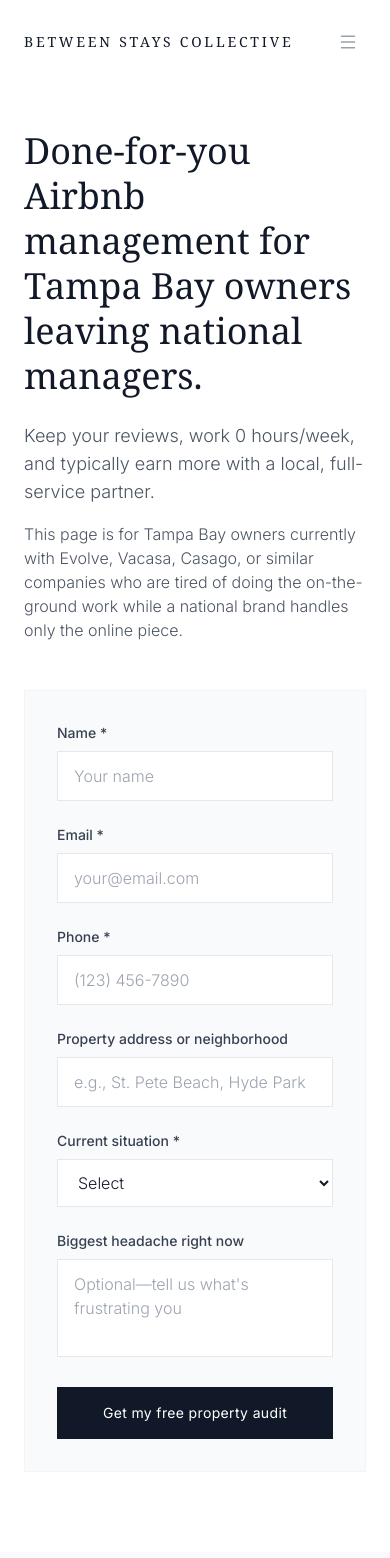
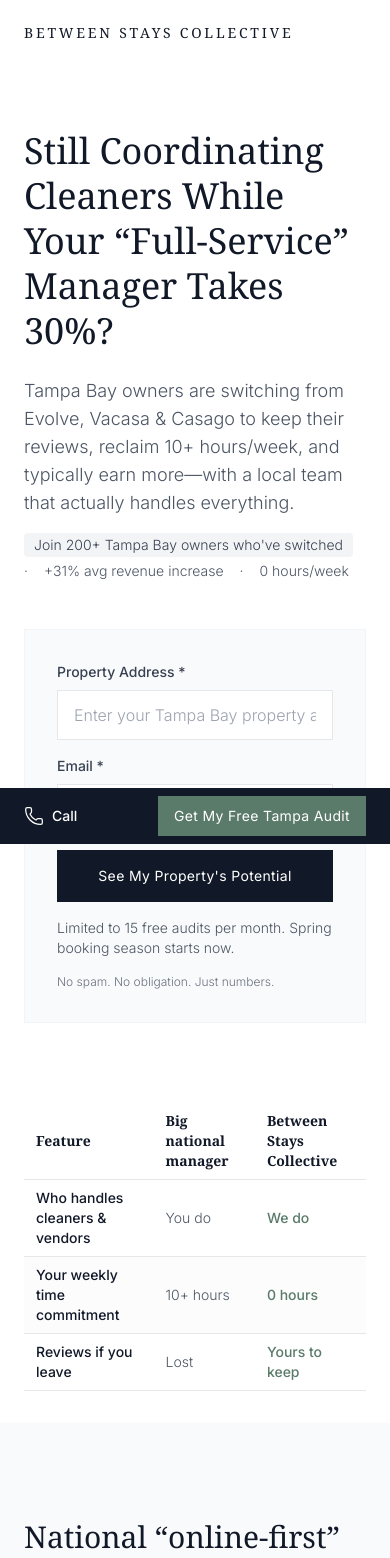
Before and after one commit to mattryanhill-create/betweenstayscollective, a React (Vite) app: page /owners/tampa-audit in a window 390 px wide. Shown: the top 1558 px of the page. Built offline with nearby package versions, Linux system fonts and the light colour scheme.

Commit message:
Update owner LP with 2026 paid landing page best practices

```diff
--- a/src/App.tsx
+++ b/src/App.tsx
@@ -40,14 +40,17 @@ function RouteHandler() {
   return null;
 }
 
-function App() {
+const TAMPA_AUDIT_PATHS = ['/owners/tampa-audit', '/owners/tampa-audit/thanks'];
+
+function AppLayout() {
+  const location = useLocation();
+  const hideNavFooter = TAMPA_AUDIT_PATHS.some((p) => location.pathname === p || location.pathname.startsWith(p + '/'));
+
   return (
-    <Router>
-      <RouteHandler />
-      <div className="min-h-screen bg-white flex flex-col">
-        <Navigation />
-        <main className="flex-1">
-          <Routes>
+    <div className="min-h-screen bg-white flex flex-col">
+      {!hideNavFooter && <Navigation />}
+      <main className="flex-1">
+        <Routes>
             <Route path="/" element={<Home />} />
             <Route path="/services" element={<Services />} />
             <Route path="/audit" element={<Audit />} />
@@ -61,8 +64,16 @@ function App() {
             <Route path="/owners/tampa-audit/thanks" element={<TampaAuditThanks />} />
           </Routes>
         </main>
-        <Footer />
+      {!hideNavFooter && <Footer />}
       </div>
+  );
+}
+
+function App() {
+  return (
+    <Router>
+      <RouteHandler />
+      <AppLayout />
     </Router>
   );
 }
--- a/src/pages/owners/TampaAudit.tsx
+++ b/src/pages/owners/TampaAudit.tsx
@@ -1,6 +1,13 @@
 import { useState, useEffect, useRef } from 'react';
 import { useNavigate } from 'react-router-dom';
 import { gsap } from 'gsap';
+import { Phone } from 'lucide-react';
+
+const CONDENSED_ROWS = [
+  { feature: 'Who handles cleaners & vendors', managerValue: 'You do', betweenStaysValue: 'We do' },
+  { feature: 'Your weekly time commitment', managerValue: '10+ hours', betweenStaysValue: '0 hours' },
+  { feature: 'Reviews if you leave', managerValue: 'Lost', betweenStaysValue: 'Yours to keep' },
+];
 
 const COMPARISON_ROWS = [
   { feature: 'Cleaning coordination', managerValue: 'You or your cleaner handle it', betweenStaysValue: 'We schedule, inspect, and coordinate turnovers' },
@@ -37,10 +44,6 @@ const HOW_IT_WORKS_STEPS = [
 
 const FAQ_ITEMS = [
   {
-    q: "I'm with Evolve/Vacasa/Casago—does this apply to me?",
-    a: "Yes. We regularly talk with owners working with national brands like Evolve, Vacasa, Casago, and similar companies. The process is the same: we review your agreement, plan the right notice period, and handle setup so you don't lose your reviews or bookings.",
-  },
-  {
     q: 'Will I lose my reviews if I switch?',
     a: "Our model keeps your listing under your account, not ours. That means your Airbnb or Vrbo reviews stay with you instead of being tied to a manager's profile, so you're not starting from zero when you change partners.",
   },
@@ -64,14 +67,16 @@ function setRobotsMeta(content: string) {
   el.setAttribute('content', content);
 }
 
+declare global {
+  interface Window {
+    gtag?: (...args: unknown[]) => void;
+  }
+}
+
 export default function TampaAudit() {
   const [formData, setFormData] = useState({
-    name: '',
+    propertyAddress: '',
     email: '',
-    phone: '',
-    propertyAddress: '',
-    currentSituation: '',
-    biggestHeadache: '',
   });
   const heroRef = useRef<HTMLDivElement>(null);
   const navigate = useNavigate();
@@ -101,118 +106,127 @@ export default function TampaAudit() {
 
   const handleSubmit = (e: React.FormEvent) => {
     e.preventDefault();
+    if (typeof window.gtag === 'function') {
+      window.gtag('event', 'generate_lead', { page_location: window.location.href });
+    }
     navigate('/owners/tampa-audit/thanks');
   };
 
-  const handleChange = (e: React.ChangeEvent<HTMLInputElement | HTMLTextAreaElement | HTMLSelectElement>) => {
+  const handleChange = (e: React.ChangeEvent<HTMLInputElement>) => {
     setFormData({ ...formData, [e.target.name]: e.target.value });
+  };
+
+  const handleCallClick = () => {
+    if (typeof window.gtag === 'function') {
+      window.gtag('event', 'call_click', { location: 'mobile_sticky_bar' });
+    }
   };
 
   return (
     <div className="bg-white" id="hero-form">
+      {/* Minimal header - logo only, non-clickable */}
+      <header className="fixed top-0 left-0 right-0 z-40 bg-white/95 backdrop-blur-sm py-5">
+        <div className="max-w-6xl mx-auto px-6 lg:px-12">
+          <span className="font-serif text-sm uppercase tracking-[0.2em] text-gray-900 cursor-default">
+            Between Stays Collective
+          </span>
+        </div>
+      </header>
+
       {/* Hero Section */}
-      <section ref={heroRef} className="pt-32 pb-20">
+      <section ref={heroRef} className="pt-32 pb-12">
         <div className="max-w-6xl mx-auto px-6 lg:px-8">
           <div className="grid lg:grid-cols-2 gap-12 lg:gap-16 items-start">
             <div>
               <h1 className="hero-animate font-serif text-4xl sm:text-5xl text-gray-900 leading-tight mb-6">
-                Done-for-you Airbnb management for Tampa Bay owners leaving national managers.
+                Still Coordinating Cleaners While Your &ldquo;Full-Service&rdquo; Manager Takes 30%?
               </h1>
               <p className="hero-animate body-text text-lg mb-4">
-                Keep your reviews, work 0 hours/week, and typically earn more with a local, full-service partner.
+                Tampa Bay owners are switching from Evolve, Vacasa & Casago to keep their reviews, reclaim 10+ hours/week, and typically earn more—with a local team that actually handles everything.
               </p>
-              <p className="hero-animate body-text text-base">
-                This page is for Tampa Bay owners currently with Evolve, Vacasa, Casago, or similar companies who are tired of doing the on-the-ground work while a national brand handles only the online piece.
-              </p>
+              <div className="hero-animate flex flex-wrap gap-x-4 gap-y-1 text-sm text-gray-600 mb-0">
+                <span className="inline-flex items-center px-2.5 py-0.5 rounded bg-gray-100 text-gray-700">
+                  Join 200+ Tampa Bay owners who&apos;ve switched
+                </span>
+                <span>·</span>
+                <span>+31% avg revenue increase</span>
+                <span>·</span>
+                <span>0 hours/week</span>
+              </div>
             </div>
 
             <div className="hero-animate bg-gray-50 border border-gray-100 p-8">
-              <form onSubmit={handleSubmit} className="space-y-6">
+              <form onSubmit={handleSubmit} className="space-y-4">
                 <div>
-                  <label className="block text-sm font-medium text-gray-700 mb-2">Name *</label>
+                  <label htmlFor="propertyAddress" className="block text-sm font-medium text-gray-700 mb-2">Property Address *</label>
                   <input
+                    id="propertyAddress"
                     type="text"
-                    name="name"
+                    name="propertyAddress"
                     required
-                    value={formData.name}
+                    autoComplete="street-address"
+                    value={formData.propertyAddress}
                     onChange={handleChange}
-                    className="w-full px-4 py-3 border border-gray-200 focus:border-gray-900 transition-colors"
-                    placeholder="Your name"
+                    className="w-full px-4 py-3 min-h-[48px] border border-gray-200 focus:border-gray-900 transition-colors"
+                    placeholder="Enter your Tampa Bay property address"
                   />
                 </div>
                 <div>
-                  <label className="block text-sm font-medium text-gray-700 mb-2">Email *</label>
+                  <label htmlFor="email" className="block text-sm font-medium text-gray-700 mb-2">Email *</label>
                   <input
+                    id="email"
                     type="email"
                     name="email"
                     required
+                    autoComplete="email"
                     value={formData.email}
                     onChange={handleChange}
-                    className="w-full px-4 py-3 border border-gray-200 focus:border-gray-900 transition-colors"
+                    className="w-full px-4 py-3 min-h-[48px] border border-gray-200 focus:border-gray-900 transition-colors"
                     placeholder="your@email.com"
                   />
                 </div>
-                <div>
-                  <label className="block text-sm font-medium text-gray-700 mb-2">Phone *</label>
-                  <input
-                    type="tel"
-                    name="phone"
-                    required
-                    value={formData.phone}
-                    onChange={handleChange}
-                    className="w-full px-4 py-3 border border-gray-200 focus:border-gray-900 transition-colors"
-                    placeholder="(123) 456-7890"
-                  />
-                </div>
-                <div>
-                  <label className="block text-sm font-medium text-gray-700 mb-2">Property address or neighborhood</label>
-                  <input
-                    type="text"
-                    name="propertyAddress"
-                    value={formData.propertyAddress}
-                    onChange={handleChange}
-                    className="w-full px-4 py-3 border border-gray-200 focus:border-gray-900 transition-colors"
-                    placeholder="e.g., St. Pete Beach, Hyde Park"
-                  />
-                </div>
-                <div>
-                  <label className="block text-sm font-medium text-gray-700 mb-2">Current situation *</label>
-                  <select
-                    name="currentSituation"
-                    required
-                    value={formData.currentSituation}
-                    onChange={handleChange}
-                    className="w-full px-4 py-3 border border-gray-200 focus:border-gray-900 transition-colors bg-white"
-                  >
-                    <option value="">Select</option>
-                    <option value="evolve">Evolve</option>
-                    <option value="vacasa">Vacasa</option>
-                    <option value="casago">Casago</option>
-                    <option value="self-managing">Self-managing</option>
-                    <option value="other">Other</option>
-                  </select>
-                </div>
-                <div>
-                  <label className="block text-sm font-medium text-gray-700 mb-2">Biggest headache right now</label>
-                  <textarea
-                    name="biggestHeadache"
-                    rows={3}
-                    value={formData.biggestHeadache}
-                    onChange={handleChange}
-                    className="w-full px-4 py-3 border border-gray-200 focus:border-gray-900 transition-colors resize-none"
-                    placeholder="Optional—tell us what's frustrating you"
-                  />
-                </div>
-                <button type="submit" className="w-full btn-primary py-4">
-                  Get my free property audit
+                <button type="submit" className="w-full btn-primary py-4 min-h-[48px]">
+                  See My Property&apos;s Potential
                 </button>
+                <p className="body-text text-sm text-gray-600">
+                  Limited to 15 free audits per month. Spring booking season starts now.
+                </p>
+                <p className="body-text text-xs text-gray-500">
+                  No spam. No obligation. Just numbers.
+                </p>
               </form>
             </div>
           </div>
         </div>
       </section>
 
-      {/* Comparison Section */}
+      {/* Condensed 3-row comparison table */}
+      <section className="py-8 px-6 lg:px-8">
+        <div className="max-w-6xl mx-auto">
+          <div className="overflow-x-auto">
+            <table className="w-full border-collapse text-sm">
+              <thead>
+                <tr className="border-b border-gray-200">
+                  <th className="font-serif text-left py-2 px-3 text-gray-900 font-semibold">Feature</th>
+                  <th className="font-serif text-left py-2 px-3 text-gray-900 font-semibold">Big national manager</th>
+                  <th className="font-serif text-left py-2 px-3 text-gray-900 font-semibold">Between Stays Collective</th>
+                </tr>
+              </thead>
+              <tbody>
+                {CONDENSED_ROWS.map((row, i) => (
+                  <tr key={i} className={`border-b border-gray-200 ${i % 2 === 0 ? 'bg-white' : 'bg-gray-50/50'}`}>
+                    <td className="py-2 px-3 text-gray-900 font-medium">{row.feature}</td>
+                    <td className="py-2 px-3 text-gray-600">{row.managerValue}</td>
+                    <td className="py-2 px-3 text-[#5A7A6A] font-medium">{row.betweenStaysValue}</td>
+                  </tr>
+                ))}
+              </tbody>
+            </table>
+          </div>
+        </div>
+      </section>
+
+      {/* Full Comparison Section */}
       <section className="py-24 bg-gray-50">
         <div className="max-w-6xl mx-auto px-6 lg:px-8">
           <h2 className="font-serif text-3xl sm:text-4xl text-gray-900 mb-6">
@@ -264,7 +278,7 @@ export default function TampaAudit() {
             </blockquote>
             <div className="text-center">
               <p className="font-serif text-lg text-gray-900 mb-4">Want numbers like this for your property?</p>
-              <a href="#hero-form" className="btn-primary">Get my free property audit</a>
+              <a href="#hero-form" className="btn-primary min-h-[48px] inline-flex items-center">Get my free property audit</a>
             </div>
           </div>
         </div>
@@ -311,7 +325,7 @@ export default function TampaAudit() {
       </section>
 
       {/* Final CTA Block */}
-      <section className="py-24 bg-gray-50">
+      <section className="py-24 pb-32 md:pb-24 bg-gray-50">
         <div className="max-w-3xl mx-auto px-6 lg:px-8 text-center">
           <h2 className="font-serif text-3xl sm:text-4xl text-gray-900 mb-6">
             Ready to see what a local, full-service partner could do for your property?
@@ -319,11 +333,29 @@ export default function TampaAudit() {
           <p className="body-text text-lg mb-8">
             Request a free property audit and get a numbers-first view of how your current manager compares to a Tampa Bay team that runs everything on the ground for you.
           </p>
-          <a href="#hero-form" className="btn-primary py-4 px-10">
+          <a href="#hero-form" className="btn-primary py-4 px-10 min-h-[48px] inline-flex items-center">
             Get my free property audit
           </a>
         </div>
       </section>
+
+      {/* Sticky bottom CTA bar - mobile only */}
+      <div className="fixed bottom-0 left-0 right-0 md:hidden h-14 z-50 bg-[#111827] text-white flex items-center justify-between px-6">
+        <a
+          href="tel:+18135551234"
+          onClick={handleCallClick}
+          className="flex items-center gap-2 text-white hover:opacity-80 transition-opacity"
+        >
+          <Phone className="w-5 h-5" strokeWidth={1.5} />
+          <span className="text-sm font-medium">Call</span>
+        </a>
+        <a
+          href="#hero-form"
+          className="btn-primary min-h-[40px] !bg-[#5A7A6A] hover:!bg-[#3D5A4A] text-white text-sm px-4 py-2"
+        >
+          Get My Free Tampa Audit
+        </a>
+      </div>
     </div>
   );
 }
--- a/src/pages/owners/TampaAuditThanks.tsx
+++ b/src/pages/owners/TampaAuditThanks.tsx
@@ -1,5 +1,4 @@
-import { useEffect } from 'react';
-import { Link } from 'react-router-dom';
+import { useState, useEffect } from 'react';
 
 function setRobotsMeta(content: string) {
   let el = document.querySelector('meta[name="robots"]');
@@ -11,7 +10,21 @@ function setRobotsMeta(content: string) {
   el.setAttribute('content', content);
 }
 
+declare global {
+  interface Window {
+    gtag?: (...args: unknown[]) => void;
+  }
+}
+
 export default function TampaAuditThanks() {
+  const [formData, setFormData] = useState({
+    phone: '',
+    currentSituation: '',
+    biggestHeadache: '',
+  });
+  const [isProfileSubmitted, setIsProfileSubmitted] = useState(false);
+  const [isSkipped, setIsSkipped] = useState(false);
+
   useEffect(() => {
     document.title = 'Thanks for your property audit request | Between Stays Collective';
     setRobotsMeta('noindex, nofollow');
@@ -21,26 +34,110 @@ export default function TampaAuditThanks() {
     };
   }, []);
 
+  const handleSubmit = (e: React.FormEvent) => {
+    e.preventDefault();
+    if (typeof window.gtag === 'function') {
+      window.gtag('event', 'lead_submit', { page_location: window.location.href });
+    }
+    setIsProfileSubmitted(true);
+  };
+
+  const handleChange = (e: React.ChangeEvent<HTMLInputElement | HTMLTextAreaElement | HTMLSelectElement>) => {
+    setFormData({ ...formData, [e.target.name]: e.target.value });
+  };
+
+  const handleSkip = () => {
+    setIsSkipped(true);
+  };
+
+  const showThankYouMessage = isProfileSubmitted || isSkipped;
+
   return (
-    <div className="bg-white min-h-screen flex items-center justify-center py-20">
-      <div className="max-w-2xl mx-auto px-6 text-center">
-        <h1 className="font-serif text-4xl sm:text-5xl text-gray-900 mb-8">
-          Thanks for requesting your property audit.
-        </h1>
-        <div className="body-text space-y-6 text-left">
-          <p>
-            We&apos;ll review your property and follow up with a numbers-first breakdown of how your current setup compares to what a local, full-service partner could deliver for you.
+    <div className="bg-white min-h-screen">
+      {/* Minimal header - logo only, non-clickable */}
+      <header className="fixed top-0 left-0 right-0 z-40 bg-white/95 backdrop-blur-sm py-5">
+        <div className="max-w-6xl mx-auto px-6 lg:px-12">
+          <span className="font-serif text-sm uppercase tracking-[0.2em] text-gray-900 cursor-default">
+            Between Stays Collective
+          </span>
+        </div>
+      </header>
+
+      <div className="pt-32 pb-20 flex items-center justify-center min-h-screen">
+        <div className="max-w-2xl mx-auto px-6 w-full">
+          <h1 className="font-serif text-4xl sm:text-5xl text-gray-900 mb-6">
+            Your Tampa property audit is being prepared.
+          </h1>
+          <p className="body-text text-lg mb-10">
+            Check your email within 15 minutes for your personalized report.
           </p>
-          <p>
-            Depending on what we find, we may reach out with a few quick questions so we can tailor the audit to your specific situation—especially around your current agreement and timeline.
-          </p>
-          <p>
-            You can expect to hear from us within 2–3 business days.
-          </p>
+
+          {!showThankYouMessage ? (
+            <>
+              <form onSubmit={handleSubmit} className="space-y-6 mb-8">
+                <div>
+                  <label htmlFor="phone" className="block text-sm font-medium text-gray-700 mb-2">Phone</label>
+                  <input
+                    id="phone"
+                    type="tel"
+                    name="phone"
+                    autoComplete="tel"
+                    value={formData.phone}
+                    onChange={handleChange}
+                    className="w-full px-4 py-3 min-h-[48px] border border-gray-200 focus:border-gray-900 transition-colors"
+                    placeholder="(123) 456-7890"
+                  />
+                </div>
+                <div>
+                  <label htmlFor="currentSituation" className="block text-sm font-medium text-gray-700 mb-2">Current situation</label>
+                  <select
+                    id="currentSituation"
+                    name="currentSituation"
+                    value={formData.currentSituation}
+                    onChange={handleChange}
+                    className="w-full px-4 py-3 min-h-[48px] border border-gray-200 focus:border-gray-900 transition-colors bg-white"
+                  >
+                    <option value="">Select</option>
+                    <option value="Evolve">Evolve</option>
+                    <option value="Vacasa">Vacasa</option>
+                    <option value="Casago">Casago</option>
+                    <option value="Self-managing">Self-managing</option>
+                    <option value="Other">Other</option>
+                  </select>
+                </div>
+                <div>
+                  <label htmlFor="biggestHeadache" className="block text-sm font-medium text-gray-700 mb-2">Biggest headache right now</label>
+                  <textarea
+                    id="biggestHeadache"
+                    name="biggestHeadache"
+                    rows={3}
+                    value={formData.biggestHeadache}
+                    onChange={handleChange}
+                    className="w-full px-4 py-3 border border-gray-200 focus:border-gray-900 transition-colors resize-none"
+                    placeholder="Tell us what's frustrating you"
+                  />
+                </div>
+                <button type="submit" className="w-full btn-primary py-4 min-h-[48px]">
+                  Complete My Profile
+                </button>
+              </form>
+              <p className="body-text text-sm text-gray-600 mb-2">
+                These details help us tailor your audit. You can also{' '}
+                <button
+                  type="button"
+                  onClick={handleSkip}
+                  className="text-[#5A7A6A] hover:underline font-medium text-sm"
+                >
+                  Skip
+                </button>
+              </p>
+            </>
+          ) : (
+            <p className="font-serif text-xl text-gray-900">
+              Thanks! We&apos;ll be in touch shortly.
+            </p>
+          )}
         </div>
-        <Link to="/" className="inline-block mt-10 btn-primary">
-          Back to Home
-        </Link>
       </div>
     </div>
   );
```
Also changed, not shown: 5 other files (tests, documents, lock files or other folders).
